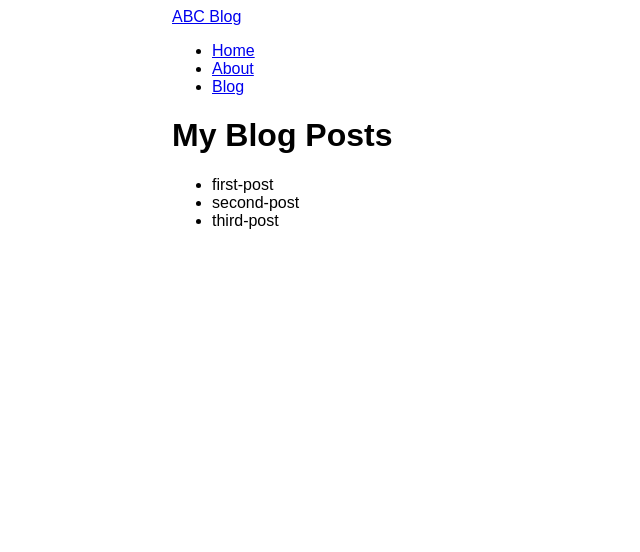
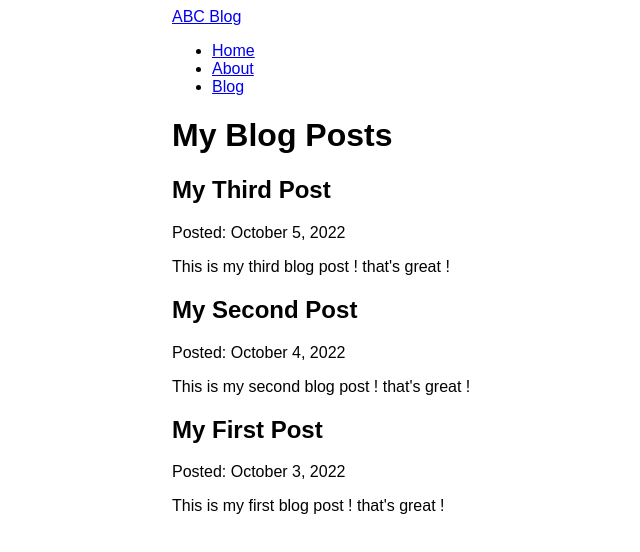
Before and after one commit to gmagnenat/gatsby-blog-wa, a Gatsby site: page /blog in a window 1280 px wide. Shown: the whole page, without its empty margins (143-783 px from the left). Built offline with nearby package versions, Linux system fonts and the light colour scheme; Gatsby itself is replaced by a stand-in of ours.

Commit message:
Add transform plugin to read data from the blog posts

```diff
--- a/blog/first-post.mdx
+++ b/blog/first-post.mdx
@@ -0,0 +1,7 @@
+---
+title: 'My First Post'
+date: '2022-10-03'
+slug: 'my-first-post'
+---
+
+This is my first blog post ! that's _great_ !
--- a/blog/second-post.mdx
+++ b/blog/second-post.mdx
@@ -0,0 +1,7 @@
+---
+title: 'My Second Post'
+date: '2022-10-04'
+slug: 'my-second-post'
+---
+
+This is my second blog post ! that's _great_ !
--- a/blog/third-post.mdx
+++ b/blog/third-post.mdx
@@ -0,0 +1,7 @@
+---
+title: 'My Third Post'
+date: '2022-10-05'
+slug: 'my-first-post'
+---
+
+This is my third blog post ! that's _great_ !
--- a/gatsby-config.js
+++ b/gatsby-config.js
@@ -16,5 +16,6 @@ module.exports = {
 				path: `${__dirname}/blog`,
 			},
 		},
+		'gatsby-plugin-mdx',
 	],
 };
--- a/package.json
+++ b/package.json
@@ -15,8 +15,10 @@
     "clean": "gatsby clean"
   },
   "dependencies": {
+    "@mdx-js/react": "^2.1.3",
     "gatsby": "^4.24.1",
     "gatsby-plugin-image": "^2.24.0",
+    "gatsby-plugin-mdx": "^4.3.0",
     "gatsby-plugin-sharp": "^4.24.0",
     "gatsby-source-filesystem": "^4.24.0",
     "react": "^18.1.0",
--- a/src/pages/blog.js
+++ b/src/pages/blog.js
@@ -6,11 +6,13 @@ import Seo from '../components/seo';
 const BlogPage = ({ data }) => {
 	return (
 		<Layout pageTitle='My Blog Posts'>
-			<ul>
-				{data.allFile.nodes.map((node) => (
-					<li key={node.name}>{node.name}</li>
-				))}
-			</ul>
+			{data.allMdx.nodes.map((node) => (
+				<article key={node.id}>
+					<h2>{node.frontmatter.title}</h2>
+					<p>Posted: {node.frontmatter.date}</p>
+					<p>{node.excerpt}</p>
+				</article>
+			))}
 		</Layout>
 	);
 };
@@ -18,9 +20,14 @@ const BlogPage = ({ data }) => {
 // graphql query
 export const query = graphql`
 	query {
-		allFile {
+		allMdx(sort: { fields: frontmatter___date, order: DESC }) {
 			nodes {
-				name
+				frontmatter {
+					title
+					date(formatString: "MMMM D, YYYY")
+				}
+				id
+				excerpt
 			}
 		}
 	}
```
Also changed, not shown: 1 other file.
